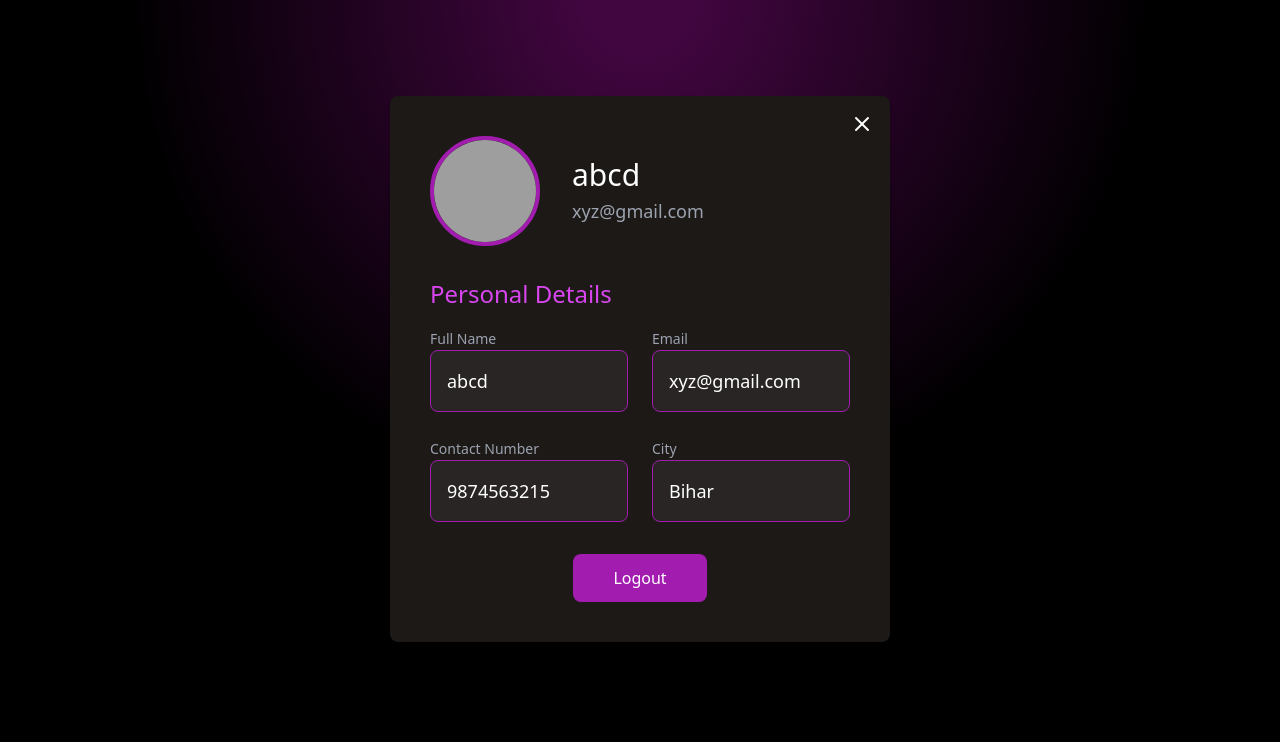
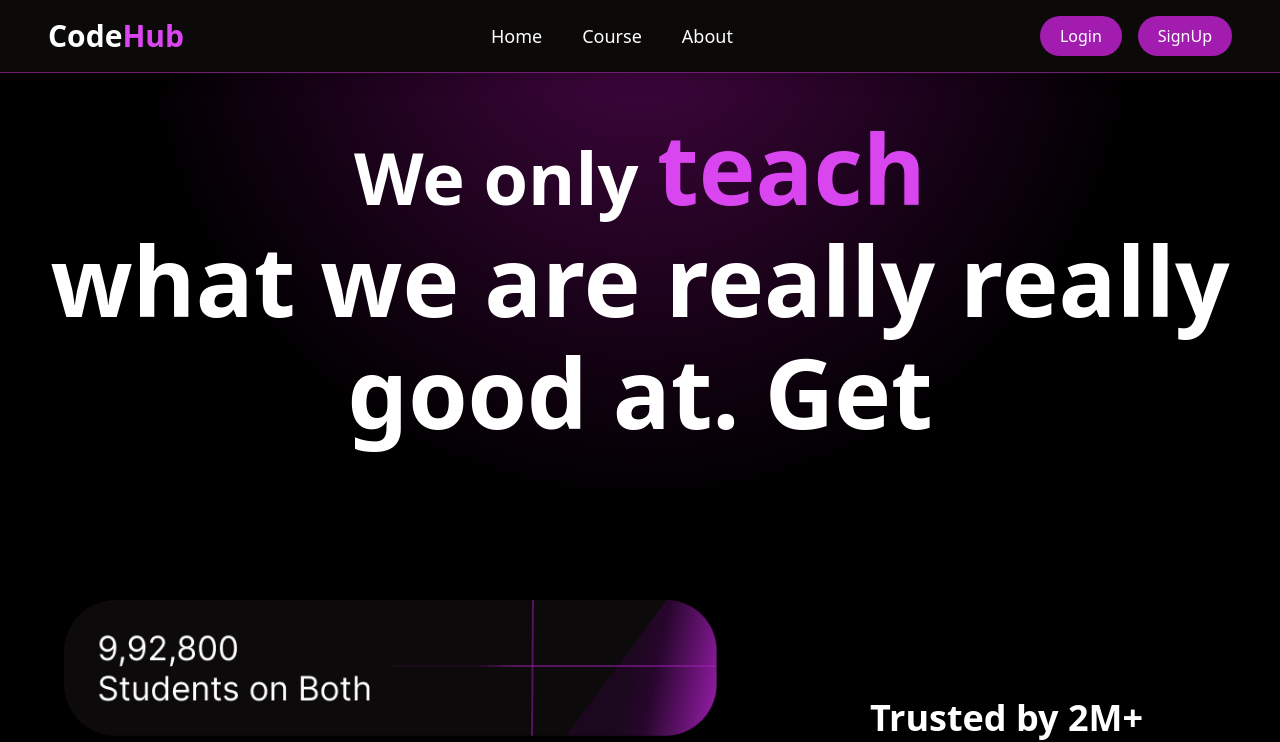
Before and after one commit to yashjaiswal4646/Online-Learning-React-, a React (Vite) app: page / in a window 1280 px wide. Shown: the top 742 px of the page. Built offline with nearby package versions, Linux system fonts and the light colour scheme; grey boxes are pictures that could not be loaded.

Commit message:
Saved local changes before pulling

```diff
--- a/src/App.jsx
+++ b/src/App.jsx
@@ -1,7 +1,7 @@
-// import AppRoutes from "./routes/AppRoutes";
+import AppRoutes from "./routes/AppRoutes";
 
-import { BrowserRouter } from "react-router-dom";
-import Profile from "./pages/Profile";
+// import { BrowserRouter } from "react-router-dom";
+// import Profile from "./pages/Profile";
 
 
 
@@ -9,13 +9,13 @@ import Profile from "./pages/Profile";
 function App() {
   return (
     <>
-   {/* <AppRoutes />; */}
+   <AppRoutes />;
 
 
 
-   <BrowserRouter>
+   {/* <BrowserRouter>
      <Profile/>
-   </BrowserRouter>
+   </BrowserRouter> */}
 
   </>
 )
```
